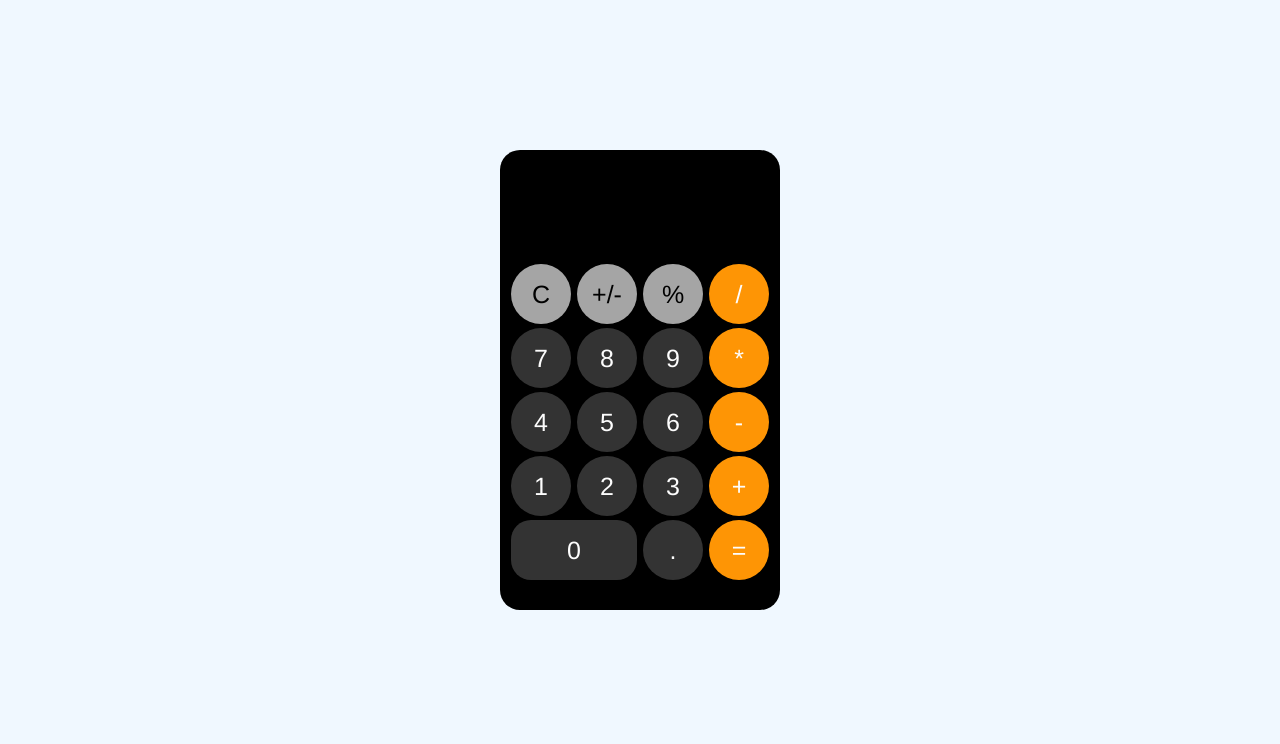
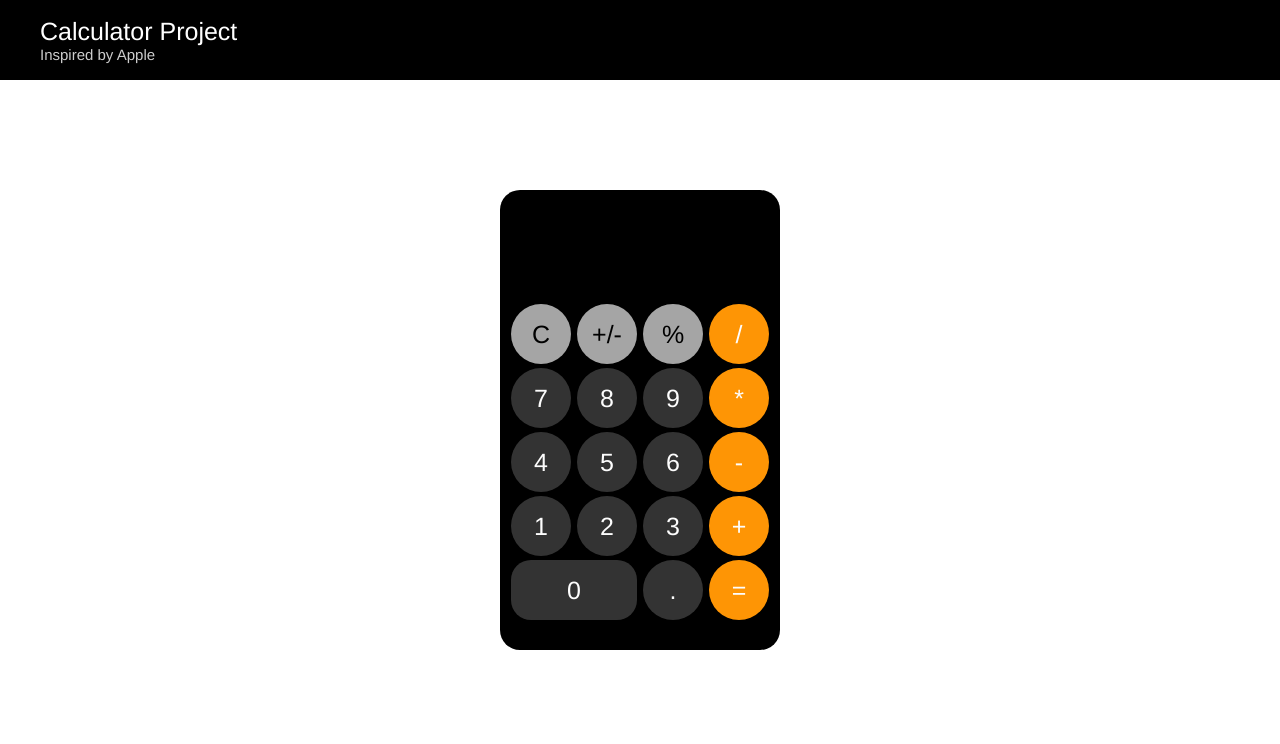
Before and after one commit to simokhin/Calculator, a plain HTML site: page index.html in a window 1280 px wide. Shown: the top 744 px of the page. Drawn offline with Linux system fonts and the light colour scheme.

Commit message:
Add header

```diff
--- a/index.html
+++ b/index.html
@@ -7,6 +7,10 @@
         <script src="./calculator.js" defer></script>
     </head>
     <body>
+        <header>
+            <h1 id="title">Calculator Project</h1>
+            <h2 id="title2">Inspired by Apple</h2>
+        </header>
         <div id="content">
             <div id="calculator">
                 <div id="inputik">
--- a/style.css
+++ b/style.css
@@ -8,11 +8,39 @@
 }
 
 body {
-    background-color: aliceblue;
+    background-color: white;
+}
+
+header {
+    height: 10vh;
+    background-color: #000000;
+    display: flex;
+    flex-direction: column;
+    justify-content: center;
+}
+
+#title, #title2 {
+    padding-left: 40px;
+    cursor: default;
+}
+
+#title:hover {
+    opacity: 90%;
+    cursor: default;
+}
+
+#title {
+    color: white;
+}
+
+#title2 {
+    color: white;
+    font-size: 15px;
+    opacity: 80%;
 }
 
 #content {
-    height: 95vh;
+    height: 85vh;
     display: flex;
     justify-content: center;
     align-items: center;
```
